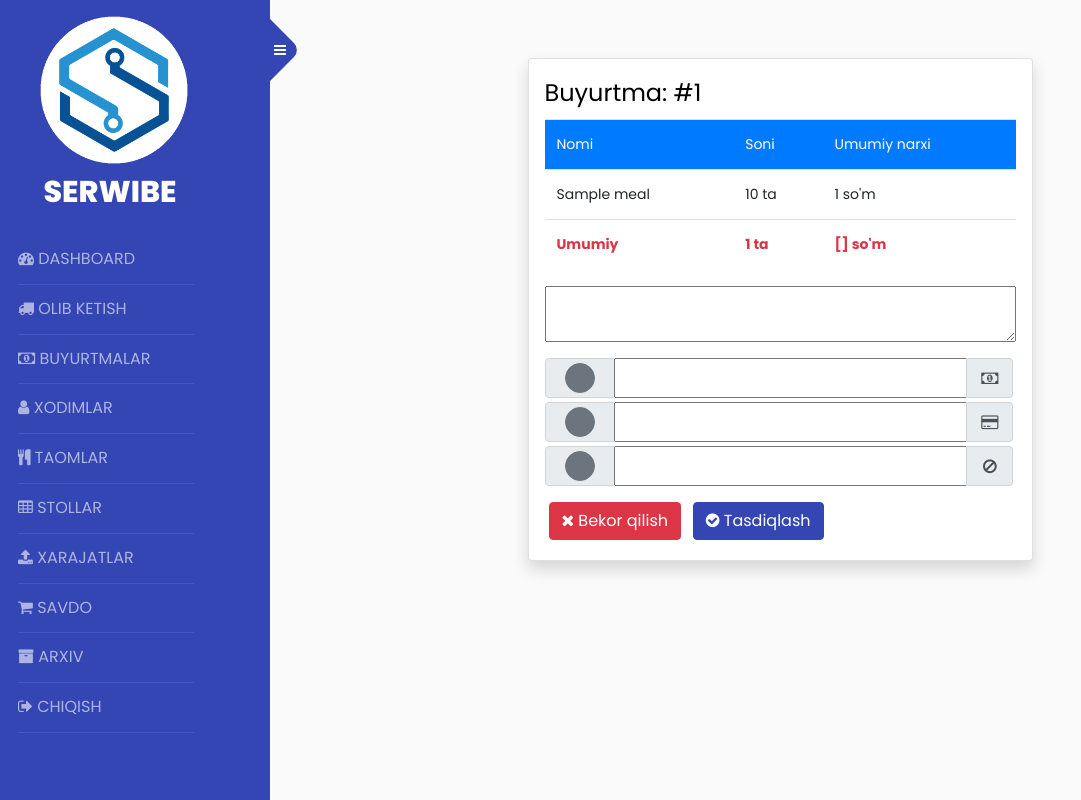
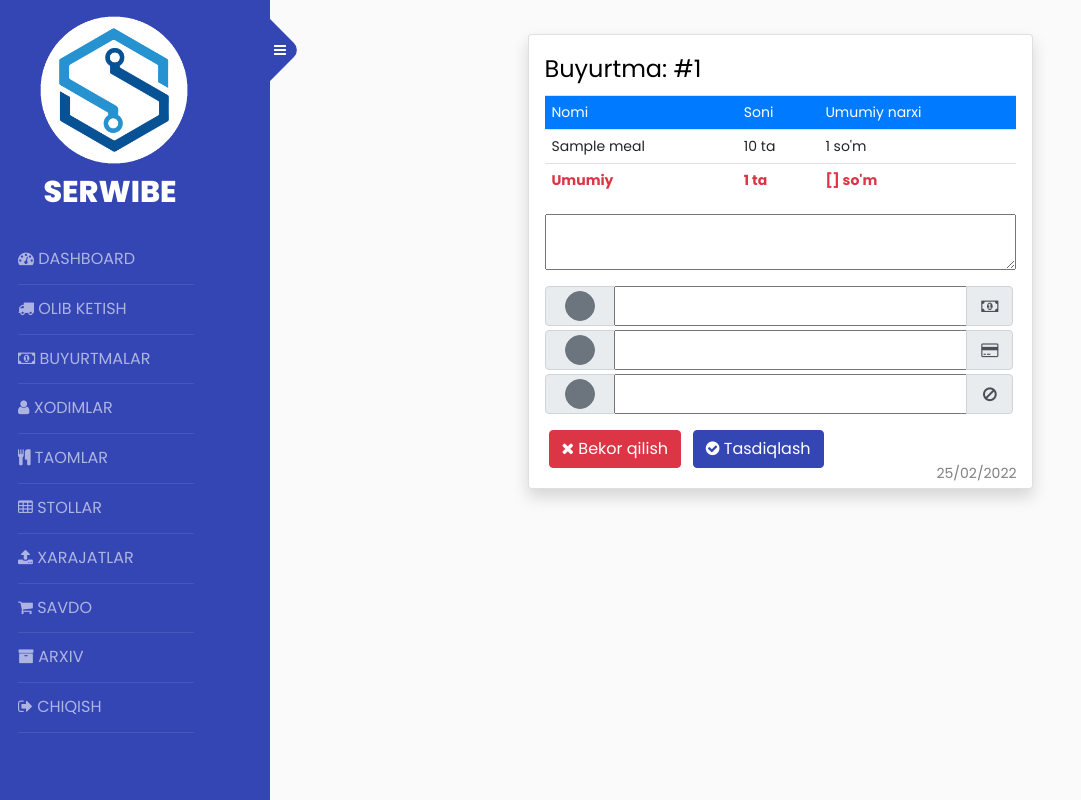
Before and after one commit to hasanbekme/SerWibe, a Django app: template templates/pickup/pickup_complate.html in a window 1280 px wide. Shown: the whole page, without its empty margins (0-1081 px from the left). Run offline with Django 3.2, Linux system fonts and the light colour scheme; the template is opened without the code that fills it: most values are stand-ins (such as "Sample title", 1, 10 or a date in 2020); form fields are guessed from the names that the template uses; some libraries are stand-ins or nearby versions.

Commit message:
mana senga olam olam git

```diff
--- a/templates/base.html
+++ b/templates/base.html
@@ -321,6 +321,15 @@
             height: 50px;
             padding: 8px;
         }
+        .tableorder>tr, .tableorder td{
+            padding: 4px 7px;
+
+        }
+        .bottomed{
+            position: absolute;
+            right: 15px;
+            bottom: 2px;
+        }
     </style>
 </head>
 <body>
--- a/templates/pickup/pickup_complate.html
+++ b/templates/pickup/pickup_complate.html
@@ -1,12 +1,12 @@
 {% extends 'base.html' %}
 {% block content %}
     <form method="POST" enctype="multipart/form-data">
-        <div class="row mt-5">
+        <div class="row mt-4">
             <div class="card col-11 col-sm-10 col-lg-6 m-auto p-3 shadow">
                 <div class="h4">Buyurtma: #{{ order.id }}
                 </div>
                 {% csrf_token %}
-                <table class="table">
+                <table class="table tableorder">
                     <tr class="bg-primary text-white">
                         <td>Nomi</td>
                         <td>Soni</td>
@@ -74,13 +74,14 @@
                     <button type="sumbit" class="btn btn-primary m-1 mt-3"><i class="fa fa-check-circle"></i> Tasdiqlash
                     </button>
                 </div>
+                <span class="bottomed">25/02/2022</span>
             </div>
         </div>
     </form>
 
     <script type="text/javascript">
         var totalsumm = {{ order.needed_payment }};
-        document.getElementById('id_comment').placeholder = "Izoh";
+        document.getElementById('id_comment').placeholder = "Izoh...";
         var payment_inputs = document.getElementsByTagName("input");
         var payment_buttons = document.getElementsByTagName("buttons");
         payment_inputs[1].placeholder = "Naqt pul";
@@ -148,5 +149,6 @@
             }
             back_function()
         }
+        money_cash();
     </script>
 {% endblock %}
```
